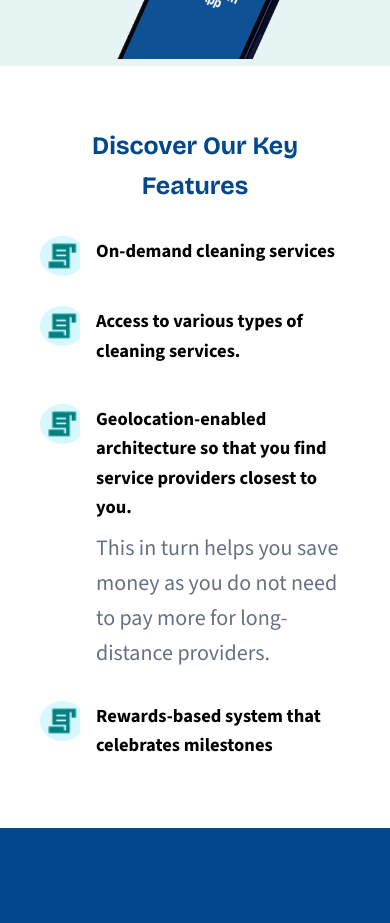
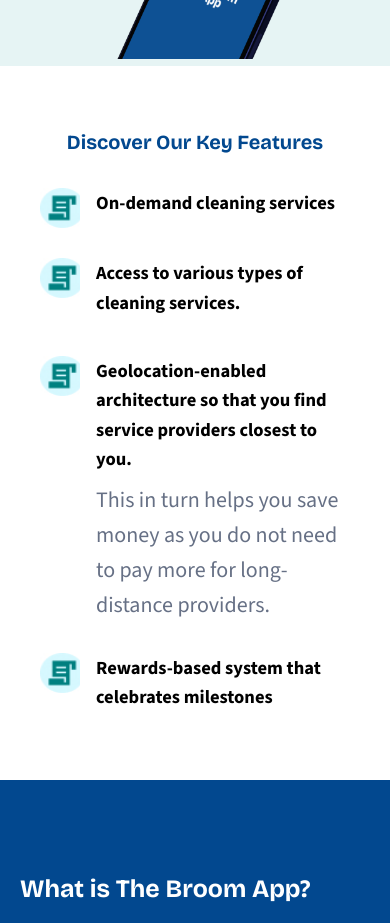
Before and after one commit to Uppist/broomapp, a React (Vite) app: page / in a window 390 px wide. Shown: the part 820-1743 px from the top of the page. Built offline with nearby package versions, Linux system fonts and the light colour scheme.

Commit message:
Final responsive edit

```diff
--- a/src/styles.css
+++ b/src/styles.css
@@ -384,8 +384,9 @@
   }
 
   .features-container h2 {
-    font-size: 25px; /* Smaller font size for mobile */
+    font-size: 20px; /* Smaller font size for mobile */
     margin-bottom: 30px; /* Reduced margin */
+    text-align: center;
   }
 
   .features-grid {
```
